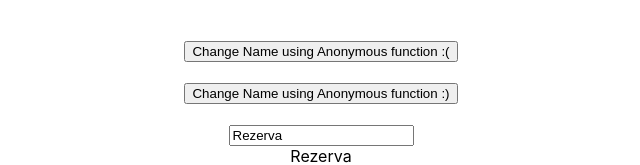
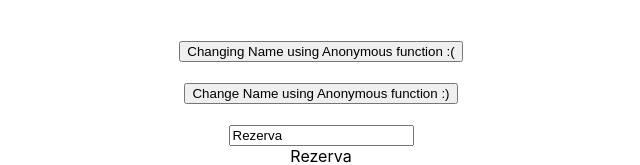
Before and after one commit to Santhoshmahanthi123/react-techsith, a React (Create React App) app: page / in a window 1280 px wide. Shown: the top 165 px of the page, without its empty margins (319-959 px from the left). Built offline with nearby package versions, Linux system fonts and the light colour scheme.

Commit message:
global user name changed

```diff
--- a/src/App.js
+++ b/src/App.js
@@ -22,7 +22,7 @@ class App extends Component {
         <br />
         <br />
         <button onClick={() => this.changeName("Welcome to Rezerva :(")}>
-          Change Name using Anonymous function :(
+          Changing Name using Anonymous function :(
         </button>
         <br />
         <br />
```
